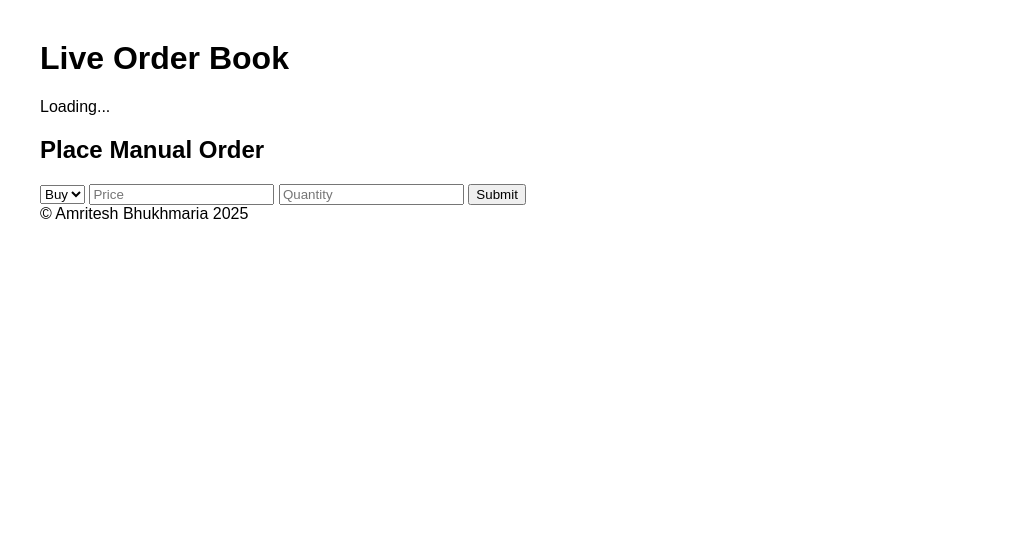
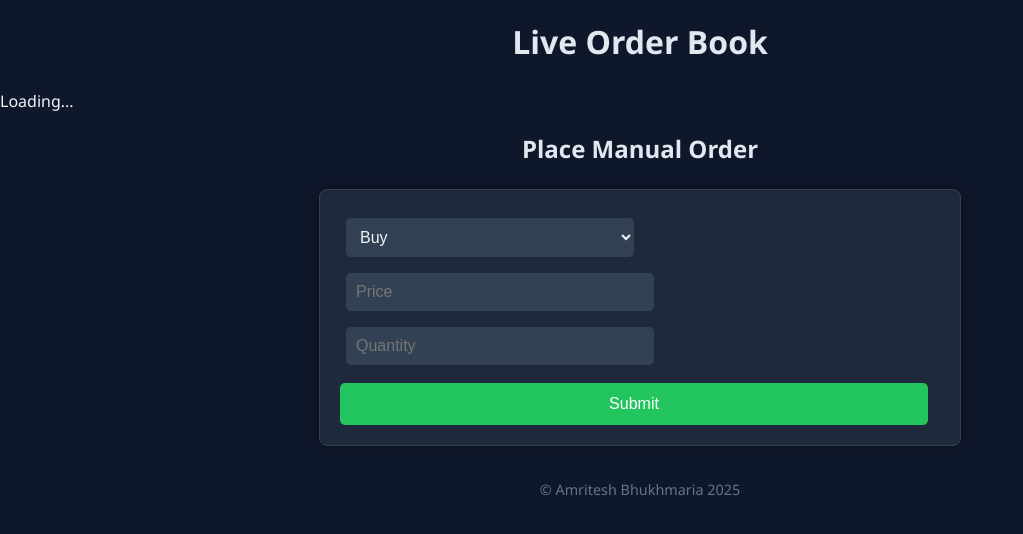
Before and after one commit to amritesh00/high_frequency_trading_simulator, a Flask app: page / in a window 1280 px wide. Shown: the top 534 px of the page, without its empty margins (0-1023 px from the left). Run offline with Flask 3, Linux system fonts and the light colour scheme; some libraries are stand-ins or nearby versions.

Commit message:
Update styles.css

```diff
--- a/static/styles.css
+++ b/static/styles.css
@@ -1,15 +1,95 @@
+/* Reset and base styles */
 body {
-    font-family: Arial;
-    margin: 40px;
+  margin: 0;
+  padding: 0;
+  font-family: "Segoe UI", Tahoma, Geneva, Verdana, sans-serif;
+  background-color: #0f172a; /* dark navy */
+  color: #f1f5f9; /* light slate */
+  line-height: 1.6;
 }
+
+h1, h2 {
+  color: #e2e8f0;
+  text-align: center;
+  margin-top: 1rem;
+}
+
+footer {
+  text-align: center;
+  margin-top: 2rem;
+  color: #64748b;
+  font-size: 0.9rem;
+}
+
+/* Orderbook table */
 table {
-    width: 100%;
+  width: 90%;
+  margin: 20px auto;
   border-collapse: collapse;
+  background-color: #1e293b; /* slate */
+  border: 1px solid #334155;
+  border-radius: 6px;
+  overflow: hidden;
 }
+
 th, td {
-    border: 1px solid #ccc;
-    padding: 8px;
+  padding: 12px 16px;
+  text-align: center;
+  border-bottom: 1px solid #334155;
 }
+
+th {
+  background-color: #0f172a;
+  color: #facc15; /* amber */
+  text-transform: uppercase;
+  font-weight: 600;
+}
+
+td {
+  color: #cbd5e1;
+}
+
+tr:hover {
+  background-color: #334155;
+}
+
+/* Form for manual order */
 form {
-    margin-top: 20px;
+  width: 90%;
+  max-width: 600px;
+  margin: 20px auto;
+  padding: 20px;
+  background-color: #1e293b;
+  border: 1px solid #334155;
+  border-radius: 8px;
+  box-shadow: 0 0 10px rgba(0,0,0,0.4);
 }
+
+form select,
+form input[type="number"] {
+  width: 48%;
+  padding: 10px;
+  margin: 8px 1%;
+  border: none;
+  border-radius: 5px;
+  background-color: #334155;
+  color: #f1f5f9;
+  font-size: 1rem;
+}
+
+form button {
+  width: 98%;
+  padding: 12px;
+  margin-top: 10px;
+  background-color: #22c55e;
+  color: #ffffff;
+  border: none;
+  border-radius: 5px;
+  font-size: 1rem;
+  cursor: pointer;
+  transition: background 0.3s ease;
+}
+
+form button:hover {
+  background-color: #16a34a;
+}
```
Lines whose indentation alone changed are shown as unchanged.
